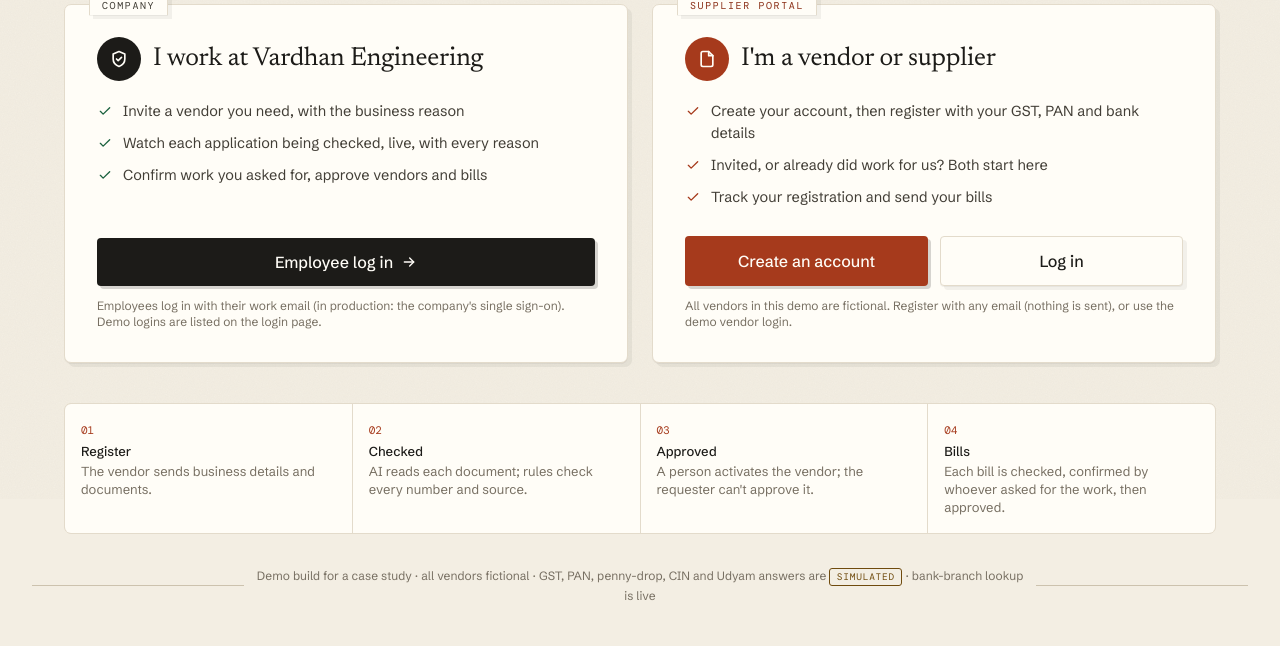
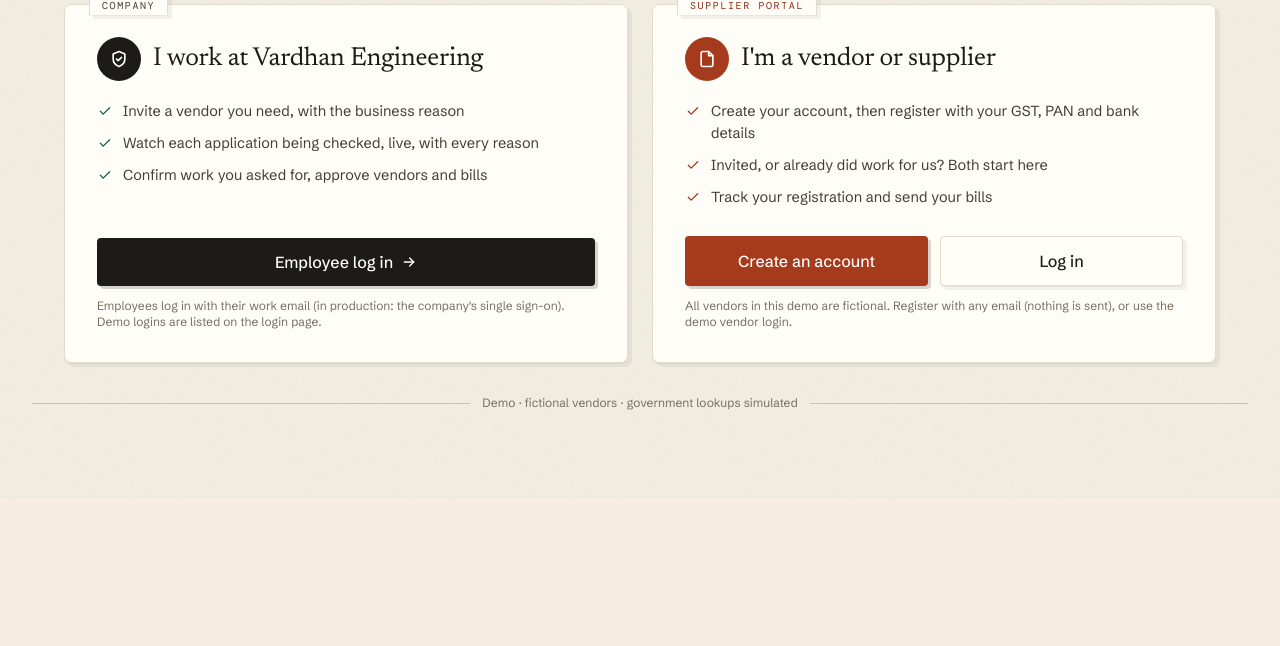
Before and after one commit to shubham-nare/vendor-onboarding, a FastAPI app: page / in a window 1280 px wide. Shown: the part 301-947 px from the top of the page. After the commit the page ends 711 px from the top, so only its background shows below. Run offline with FastAPI, Linux system fonts and the light colour scheme; data that the repository does not hold is empty; some libraries are stand-ins or nearby versions.

Commit message:
Home page: drop the four-step strip, one-line demo footer
Co-Authored-By: Claude Opus 5.5 <noreply@anthropic.com>
Claude-Session: https://claude.ai/code/session_01WjTfc6qZKJdS85gnf2aiK5

```diff
--- a/onboarding/templates/base.html
+++ b/onboarding/templates/base.html
@@ -247,7 +247,7 @@
   </main>
   <footer class="{{ 'max-w-5xl' if vendor_page else 'max-w-7xl 2xl:max-w-[88rem]' }} mx-auto px-4 sm:px-6 lg:px-8 pb-10 text-xs text-slate-500 flex items-center gap-3">
     <span class="hidden sm:block h-px flex-1 bg-slate-300"></span>
-    <span class="text-center leading-relaxed sm:max-w-3xl">Demo build for a case study · all vendors fictional · GST, PAN, penny-drop, CIN and Udyam answers are <span class="tag text-amber-700 !text-[9.5px]">simulated</span> · bank-branch lookup is live</span>
+    <span class="text-center whitespace-nowrap">Demo · fictional vendors · government lookups simulated</span>
     <span class="hidden sm:block h-px flex-1 bg-slate-300"></span>
   </footer>
   <script>
--- a/onboarding/templates/landing.html
+++ b/onboarding/templates/landing.html
@@ -53,12 +53,5 @@
       <p class="mt-3 text-xs text-slate-500">All vendors in this demo are fictional. Register with any email (nothing is sent), or use the demo vendor login.</p>
     </section>
   </div>
-
-  <ol class="mt-10 grid sm:grid-cols-4 gap-px bg-slate-200 rounded-xl overflow-hidden border border-slate-200 text-[13px]">
-    {% for t, d in [('Register', 'The vendor sends business details and documents.'), ('Checked', 'AI reads each document; rules check every number and source.'),
-                    ('Approved', 'A person activates the vendor; the requester can\'t approve it.'), ('Bills', 'Each bill is checked, confirmed by whoever asked for the work, then approved.')] %}
-    <li class="bg-white p-4"><span class="mono text-[11px] text-indigo-600">{{ '%02d' % loop.index }}</span><div class="font-medium mt-0.5">{{ t }}</div><div class="text-slate-500 mt-0.5 leading-snug">{{ d }}</div></li>
-    {% endfor %}
-  </ol>
 </div>
 {% endblock %}
```
